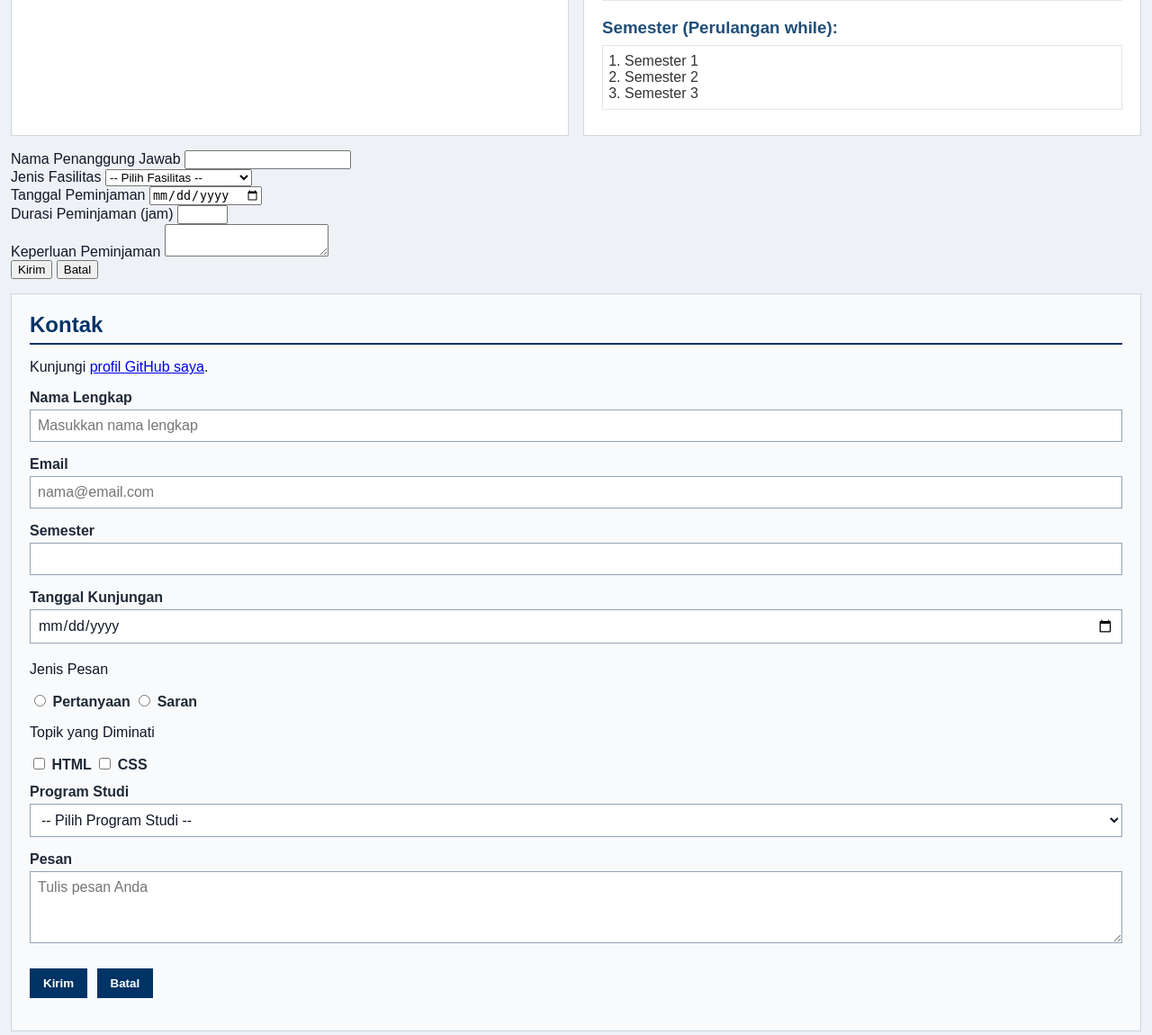
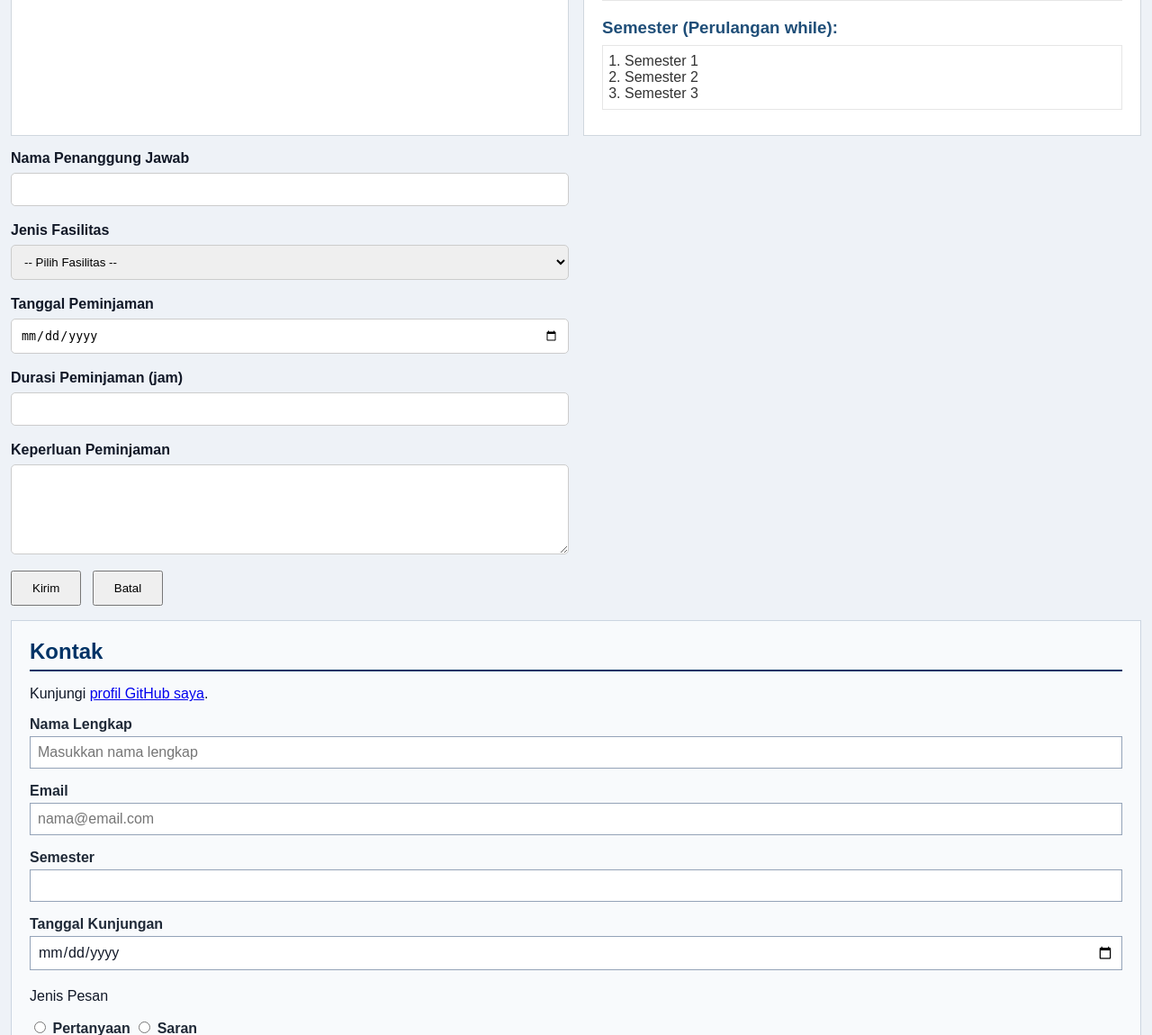
Before and after one commit to 2611500055-Steven/2611500055-pwd-ti1j-2627o, a PHP site: page /pertemuan-08/index.php in a window 1280 px wide. Shown: the part 737-1887 px from the top of the page at 90% size. Run offline with PHP 8.4, Linux system fonts and the light colour scheme.

Commit message:
merubah style menu peminjaman fasilitas

```diff
--- a/pertemuan-08/style.css
+++ b/pertemuan-08/style.css
@@ -247,3 +247,33 @@ footer p {
     display: none;
   }
 }
+.field-peminjaman {
+    margin-bottom: 18px;
+}
+
+.field-peminjaman label {
+    display: block;
+    margin-bottom: 7px;
+    font-weight: bold;
+}
+
+.field-peminjaman input,
+.field-peminjaman select,
+.field-peminjaman textarea {
+    display: block;
+    width: 100%;
+    padding: 10px;
+    box-sizing: border-box;
+    border: 1px solid #ccc;
+    border-radius: 5px;
+}
+
+.field-peminjaman textarea {
+    min-height: 100px;
+}
+
+#formPeminjaman button {
+    padding: 10px 22px;
+    margin-right: 8px;
+    cursor: pointer;
+}
```
